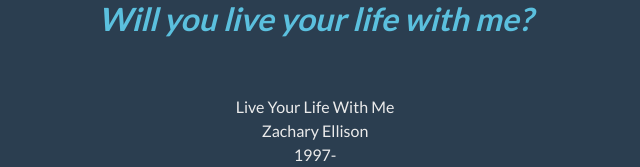
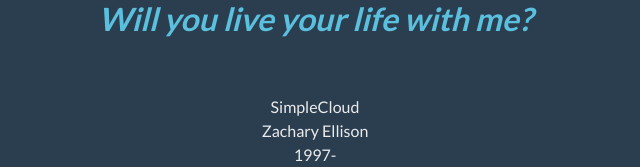
Before and after one commit to ZacharyEllison/lylwm, a Flask app: page / in a window 1280 px wide. Shown: the part 4212-4379 px from the top of the page, without its empty margins (325-965 px from the left). Run offline with Flask 2, Linux system fonts and the light colour scheme; some libraries are stand-ins or nearby versions.

Commit message:
Update lylwm to SimpleCloud for Heroku

```diff
--- a/templates/layout.html
+++ b/templates/layout.html
@@ -17,7 +17,7 @@
         <script src="https://cdnjs.cloudflare.com/ajax/libs/popper.js/1.12.3/umd/popper.min.js"></script>
         <script src="https://maxcdn.bootstrapcdn.com/bootstrap/4.0.0-beta.2/js/bootstrap.min.js"></script>
 
-        <title>LYLWM | {% block title %}{%endblock%}</title>
+        <title>SimpleCloud | {% block title %}{%endblock%}</title>
 
     </head>
 
@@ -67,7 +67,7 @@
     </main>
 
     <footer>
-    	<div id="footer">Live Your Life With Me<br />
+    	<div id="footer">SimpleCloud<br />
 	    Zachary Ellison<br />
 	    1997-
 	    </div>
```
